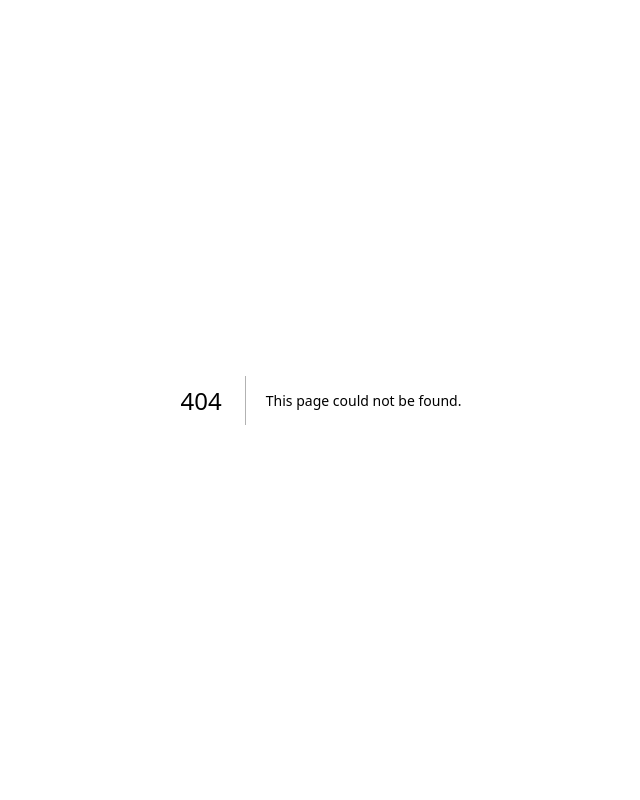
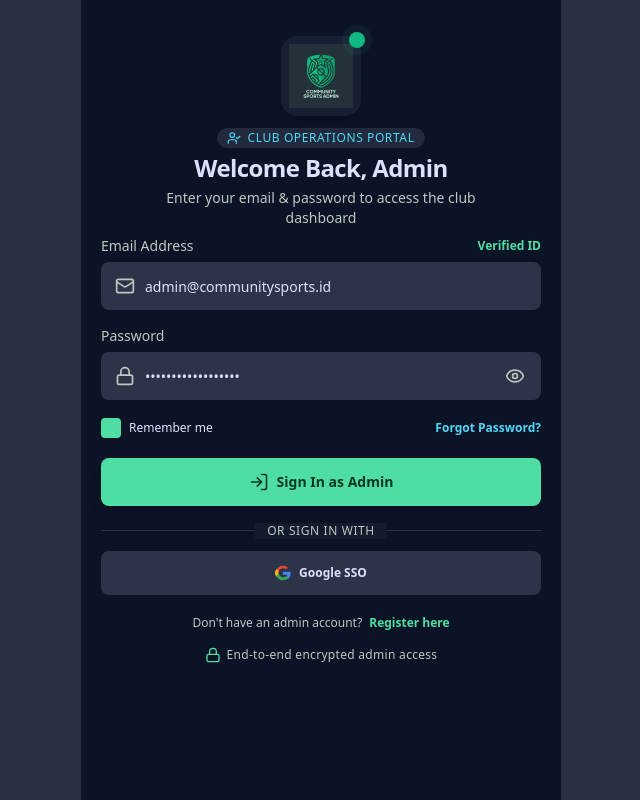
Before and after one commit to mowoka/community_app, a Next.js app: page /login in a window 1280 px wide. Before the commit this address had no page. Shown: the whole page, without its empty margins (319-959 px from the left). Built offline with nearby package versions, Linux system fonts and the light colour scheme.

Commit message:
feat: slicing login screen

```diff
--- /dev/null
+++ b/src/app/login/page.tsx
@@ -0,0 +1,18 @@
+'use client';
+
+import { MobileScreenWrapper } from '@/components/commons/mobile-screen-wrapper';
+import { AdminHeader } from '@/components/login/admin-header';
+import { AdminLoginForm } from '@/components/login/admin-login-form';
+import { SecurityBadge } from '@/components/login/security-badge';
+import { SocialAuth } from '@/components/login/social-auth';
+
+export default function Login() {
+  return (
+    <MobileScreenWrapper>
+      <AdminHeader />
+      <AdminLoginForm />
+      <SocialAuth />
+      <SecurityBadge />
+    </MobileScreenWrapper>
+  );
+}
--- /dev/null
+++ b/src/components/login/admin-header.tsx
@@ -0,0 +1,38 @@
+import { UserCheck } from 'lucide-react';
+import Logo from '@/assets/logo.png';
+import Image from 'next/image';
+
+export function AdminHeader() {
+  return (
+    <div className="relative w-full pt-4 pb-2 flex flex-col items-center text-center">
+      {/* Emblem Crest */}
+      <div className="relative mb-3 flex items-center justify-center">
+        <div className="w-20 h-20 rounded-2xl bg-surface-container flex items-center justify-center p-2 shadow-lg">
+          <Image
+            alt="Community Sports Admin Emblem"
+            className="w-full h-full object-cover"
+            src={Logo}
+          />
+        </div>
+
+        <div className="absolute -top-1 -right-1 flex h-4 w-4">
+          <span className="animate-ping absolute inline-flex h-full w-full rounded-full bg-primary opacity-75" />
+          <span className="relative inline-flex rounded-full h-4 w-4 bg-primary-container" />
+        </div>
+      </div>
+
+      {/* Portal Badge */}
+      <span className="inline-flex items-center gap-1.5 px-2.5 py-0.5 rounded-full bg-surface-container-high text-secondary text-xs tracking-wider uppercase mb-1">
+        <UserCheck className="w-3.5 h-3.5" />
+        Club Operations portal
+      </span>
+
+      <h2 className="text-2xl font-bold text-on-surface tracking-tight">
+        Welcome Back, Admin
+      </h2>
+      <p className="text-sm text-on-surface-variant max-w-xs mt-1">
+        Enter your email & password to access the club dashboard
+      </p>
+    </div>
+  );
+}
--- /dev/null
+++ b/src/components/login/admin-login-form.tsx
@@ -0,0 +1,126 @@
+'use client';
+
+import { useState, FormEvent } from 'react';
+import { Mail, Lock, Eye, EyeOff, Check, LogIn, Loader2 } from 'lucide-react';
+
+export function AdminLoginForm() {
+  const [email, setEmail] = useState('admin@communitysports.id');
+  const [password, setPassword] = useState('TacticalPitch2025!');
+  const [showPassword, setShowPassword] = useState(false);
+  const [rememberMe, setRememberMe] = useState(true);
+  const [isLoading, setIsLoading] = useState(false);
+
+  const handleSubmit = async (e: FormEvent) => {
+    e.preventDefault();
+    setIsLoading(true);
+    // Simulate authentication trigger
+    await new Promise((resolve) => setTimeout(resolve, 1500));
+    setIsLoading(false);
+  };
+
+  return (
+    <form
+      className="flex flex-col gap-4"
+      onSubmit={handleSubmit}
+    >
+      {/* Email Input */}
+      <div className="flex flex-col gap-1.5 text-left">
+        <label
+          className="text-sm text-on-surface-variant flex items-center justify-between"
+          htmlFor="emailInput"
+        >
+          <span>Email Address</span>
+          <span className="text-xs text-primary font-semibold">
+            Verified ID
+          </span>
+        </label>
+        <div className="relative flex items-center">
+          <Mail className="absolute left-3.5 text-on-surface-variant pointer-events-none w-5 h-5" />
+          <input
+            className="w-full h-12 pl-11 pr-4 bg-surface-container-highest rounded-lg text-on-surface text-sm placeholder:text-outline focus:outline-none focus:bg-surface-bright transition-all"
+            id="emailInput"
+            type="email"
+            placeholder="admin@communitysports.id"
+            value={email}
+            onChange={(e) => setEmail(e.target.value)}
+            required
+          />
+        </div>
+      </div>
+
+      {/* Password Input */}
+      <div className="flex flex-col gap-1.5 text-left">
+        <label
+          className="text-sm text-on-surface-variant"
+          htmlFor="passwordInput"
+        >
+          Password
+        </label>
+        <div className="relative flex items-center">
+          <Lock className="absolute left-3.5 text-on-surface-variant pointer-events-none w-5 h-5" />
+          <input
+            className="w-full h-12 pl-11 pr-12 bg-surface-container-highest rounded-lg text-on-surface text-sm placeholder:text-outline focus:outline-none focus:bg-surface-bright transition-all"
+            id="passwordInput"
+            type={showPassword ? 'text' : 'password'}
+            placeholder="••••••••"
+            value={password}
+            onChange={(e) => setPassword(e.target.value)}
+            required
+          />
+          <button
+            type="button"
+            aria-label="Toggle password visibility"
+            onClick={() => setShowPassword((prev) => !prev)}
+            className="absolute right-2.5 p-1.5 rounded-lg text-on-surface-variant hover:text-on-surface focus:outline-none flex items-center justify-center transition-colors"
+          >
+            {showPassword ? (
+              <EyeOff className="w-5 h-5" />
+            ) : (
+              <Eye className="w-5 h-5" />
+            )}
+          </button>
+        </div>
+      </div>
+
+      {/* Remember Me & Forgot Password */}
+      <div className="flex items-center justify-between pt-0.5 pb-1">
+        <label className="flex items-center gap-2 cursor-pointer select-none">
+          <input
+            type="checkbox"
+            checked={rememberMe}
+            onChange={(e) => setRememberMe(e.target.checked)}
+            className="sr-only peer"
+          />
+          <div className="w-5 h-5 rounded bg-surface-container-highest peer-checked:bg-primary flex items-center justify-center transition-all shadow-sm">
+            <Check className="w-3.5 h-3.5 text-surface font-bold opacity-0 peer-checked:opacity-100 transition-opacity" />
+          </div>
+          <span className="text-xs text-on-surface-variant peer-checked:text-on-surface">
+            Remember me
+          </span>
+        </label>
+        <button
+          type="button"
+          className="text-xs font-semibold text-secondary hover:text-secondary-fixed transition-colors"
+        >
+          Forgot Password?
+        </button>
+      </div>
+
+      {/* Submit Button */}
+      <button
+        type="submit"
+        disabled={isLoading}
+        className="relative overflow-hidden w-full h-12 rounded-lg bg-primary hover:bg-primary-container active:scale-[0.98] transition-all flex items-center justify-center gap-2 text-on-primary text-sm font-semibold shadow-lg group disabled:opacity-70"
+      >
+        {isLoading ? (
+          <Loader2 className="w-5 h-5 animate-spin" />
+        ) : (
+          <>
+            <LogIn className="w-5 h-5 transition-transform group-hover:scale-110" />
+            <span>Sign In as Admin</span>
+          </>
+        )}
+      </button>
+    </form>
+  );
+}
--- /dev/null
+++ b/src/components/login/security-badge.tsx
@@ -0,0 +1,12 @@
+import { Lock } from 'lucide-react';
+
+export function SecurityBadge() {
+  return (
+    <div className="mt-4 mb-2 flex items-center justify-center gap-1.5 text-center">
+      <Lock className="w-4 h-4 text-primary shrink-0" />
+      <span className="text-xs text-on-surface-variant tracking-wide">
+        End-to-end encrypted admin access
+      </span>
+    </div>
+  );
+}
--- /dev/null
+++ b/src/components/login/social-auth.tsx
@@ -0,0 +1,59 @@
+export function SocialAuth() {
+  return (
+    <div className="flex flex-col gap-4 mt-5">
+      {/* Divider */}
+      <div className="relative flex items-center justify-center py-1">
+        <div className="w-full h-px bg-surface-variant" />
+        <span className="absolute px-3 bg-surface-container-low text-xs text-on-surface-variant uppercase tracking-wider">
+          Or sign in with
+        </span>
+      </div>
+
+      {/* Provider Buttons */}
+      <div className="w-full">
+        <button
+          type="button"
+          className="h-11 px-3 rounded-lg bg-surface-container-highest hover:bg-surface-bright active:scale-[0.98] flex items-center justify-center gap-2 transition-all w-full"
+        >
+          <svg
+            className="w-4 h-4 shrink-0"
+            viewBox="0 0 24 24"
+          >
+            <path
+              d="M12 5c1.6 0 3 .6 4.1 1.7l3.1-3.1C17.3 1.8 14.8 1 12 1 7.5 1 3.7 3.6 1.9 7.3l3.7 2.9C6.5 7.3 9 5 12 5z"
+              fill="#EA4335"
+            />
+            <path
+              d="M23.5 12.3c0-.8-.1-1.7-.2-2.3H12v4.6h6.5c-.3 1.5-1.1 2.8-2.4 3.7l3.7 2.9c2.2-2 3.7-5 3.7-8.9z"
+              fill="#4285F4"
+            />
+            <path
+              d="M5.6 14.8c-.2-.7-.4-1.5-.4-2.8s.2-2.1.4-2.8L1.9 6.3C.7 8.7 0 10.3 0 12s.7 3.3 1.9 5.7l3.7-2.9z"
+              fill="#FBBC05"
+            />
+            <path
+              d="M12 23c3.2 0 6-1.1 8-3l-3.7-2.9c-1.1.7-2.5 1.2-4.3 1.2-3 0-5.5-2.3-6.4-5.2L1.9 16c1.8 3.7 5.6 7 10.1 7z"
+              fill="#34A853"
+            />
+          </svg>
+          <span className="text-xs font-semibold text-on-surface">
+            Google SSO
+          </span>
+        </button>
+      </div>
+
+      {/* Registration Link */}
+      <div className="text-center pt-1">
+        <p className="text-xs text-on-surface-variant">
+          Don&apos;t have an admin account?{' '}
+          <button
+            type="button"
+            className="text-primary font-semibold hover:underline ml-1"
+          >
+            Register here
+          </button>
+        </p>
+      </div>
+    </div>
+  );
+}
--- a/src/components/welcome/action-buttons.tsx
+++ b/src/components/welcome/action-buttons.tsx
@@ -1,7 +1,15 @@
+'use client';
+
 import Link from 'next/link';
 import { ArrowRight, LogIn } from 'lucide-react';
+import { useRouter } from 'next/navigation';
 
 export function ActionButtons() {
+  const router = useRouter();
+
+  const RedirectLogin = () => {
+    router.push('/login');
+  };
   return (
     <div className="flex flex-col gap-3 mt-auto">
       <button
@@ -13,8 +21,9 @@ export function ActionButtons() {
       </button>
 
       <button
+        onClick={RedirectLogin}
         type="button"
-        className="w-full h-12 rounded-lg bg-surface-container-high flex items-center justify-center text-on-surface text-sm font-semibold active:scale-[0.98] transition-transform"
+        className="cursor-pointer w-full h-12 rounded-lg bg-surface-container-high flex items-center justify-center text-on-surface text-sm font-semibold active:scale-[0.98] transition-transform"
       >
         <div className="flex items-center gap-2">
           <LogIn className="w-4 h-4" />
--- a/src/components/welcome/hero-section.tsx
+++ b/src/components/welcome/hero-section.tsx
@@ -12,8 +12,8 @@ export function HeroSection() {
       <div className="relative flex flex-col items-center text-center">
         {/* Emblem Badge */}
         <div className="relative mb-5 flex items-center justify-center">
-          <div className="absolute inset-0 bg-primary/20 rounded-full blur-xl scale-125 animate-pulse" />
-          <div className="relative w-28 h-28 rounded-full bg-surface-container-highest p-3 flex items-center justify-center shadow-lg">
+          <div className="absolute inset-0 bg-primary/20 rounded-2xl blur-xl scale-125 animate-pulse" />
+          <div className="relative w-28 h-28 rounded-2xl bg-surface-container-highest p-3 flex items-center justify-center shadow-lg">
             <Image
               alt="Community Sports Admin Emblem"
               className="w-full h-full object-cover"
```
